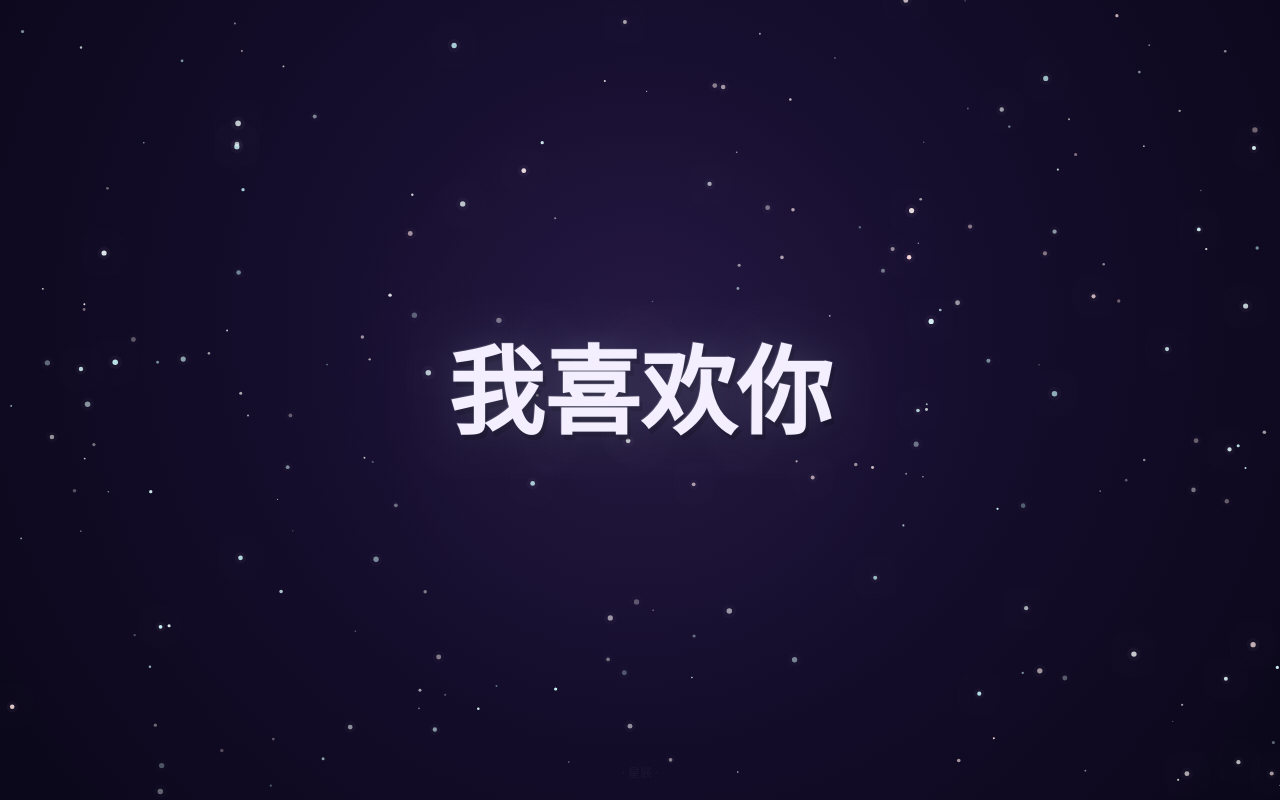
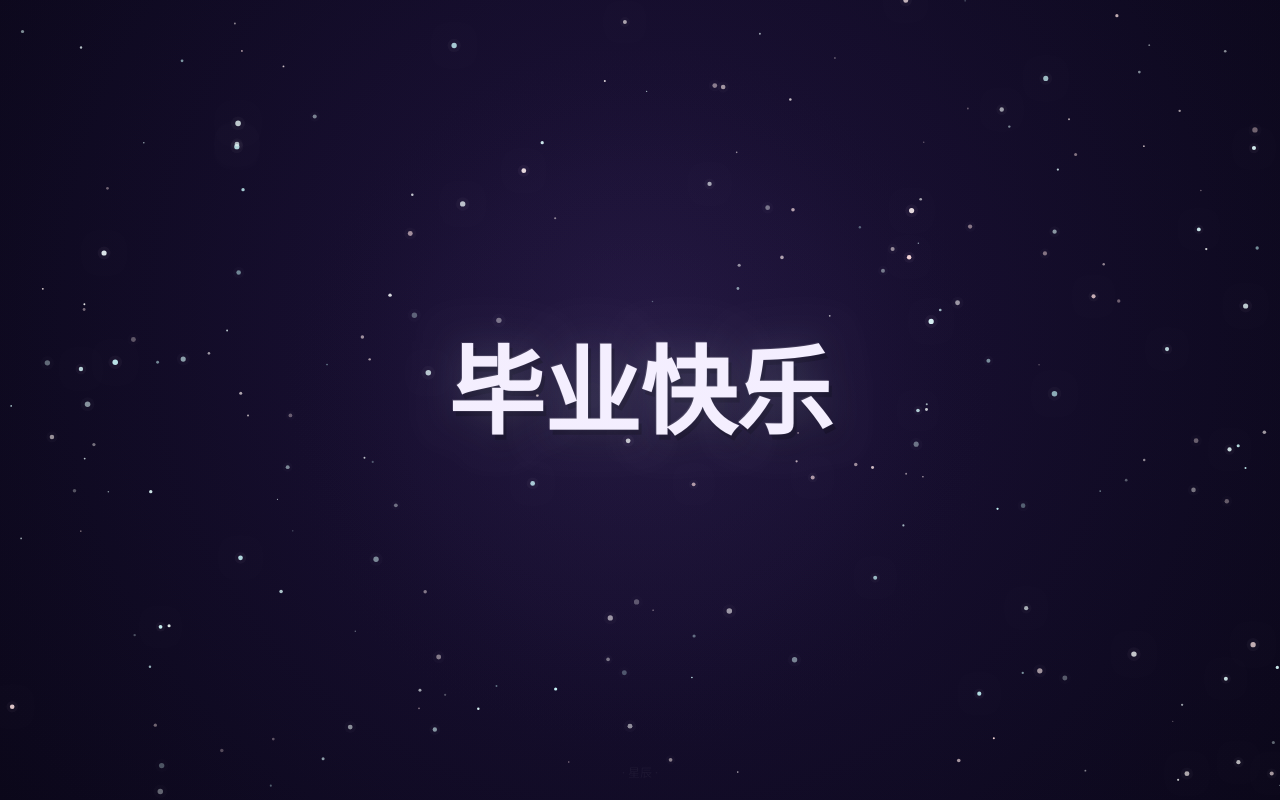
Before and after one commit to atcober/atcober, a plain HTML site: page index.html in a window 1280 px wide. Drawn offline with Linux system fonts and the light colour scheme.

```diff
--- a/index.html
+++ b/index.html
@@ -3,7 +3,7 @@
 <head>
     <meta charset="UTF-8" />
     <meta name="viewport" content="width=device-width, initial-scale=1.0" />
-    <title>我喜欢你 · 星空</title>
+    <title>我喜欢你</title>
     <style>
         /* 全局重置，全屏无滚动 */
         * {
@@ -161,7 +161,7 @@
                 drawStars();
 
                 // ---- 计算文字尺寸和位置 ----
-                const textStr = '我喜欢你';
+                const textStr = '毕业快乐';
                 const baseSize = Math.min(W, H) * 0.12;
                 const fontSize = Math.max(48, Math.min(baseSize, 110));
 
```
